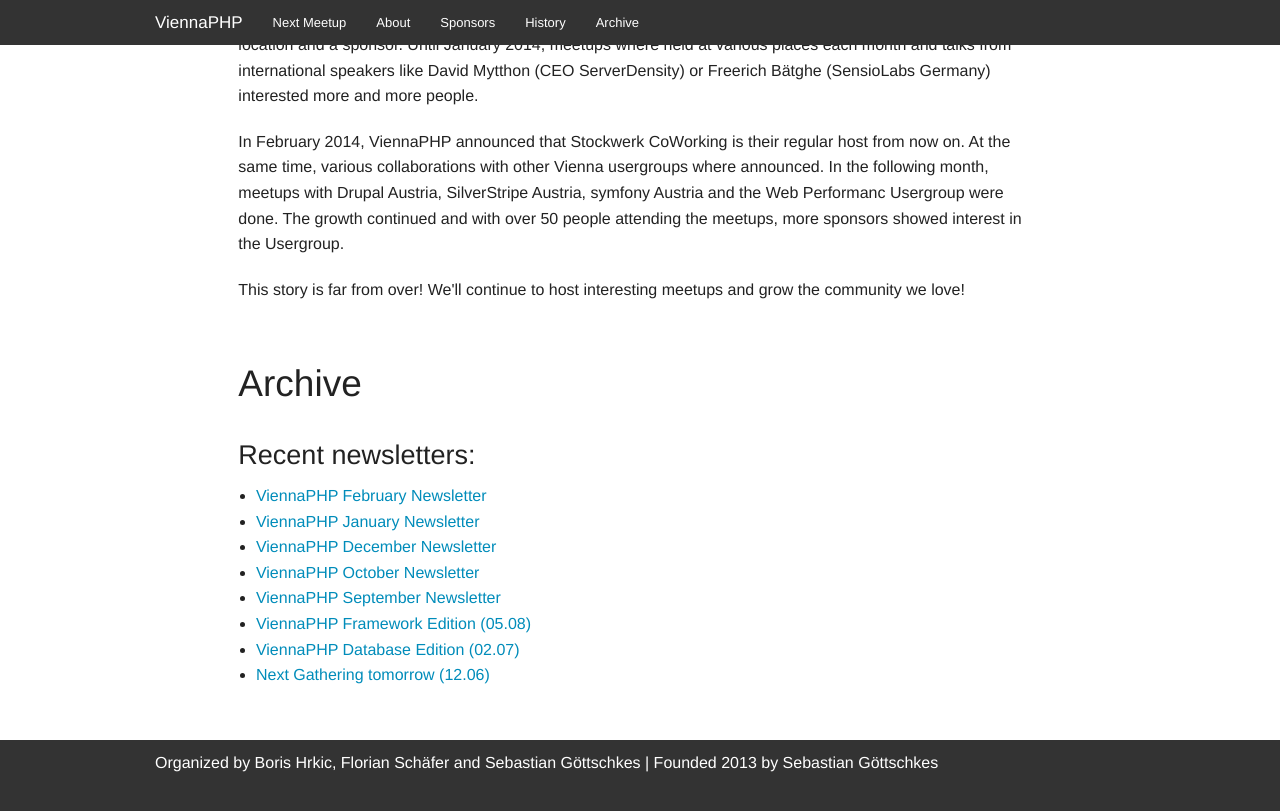
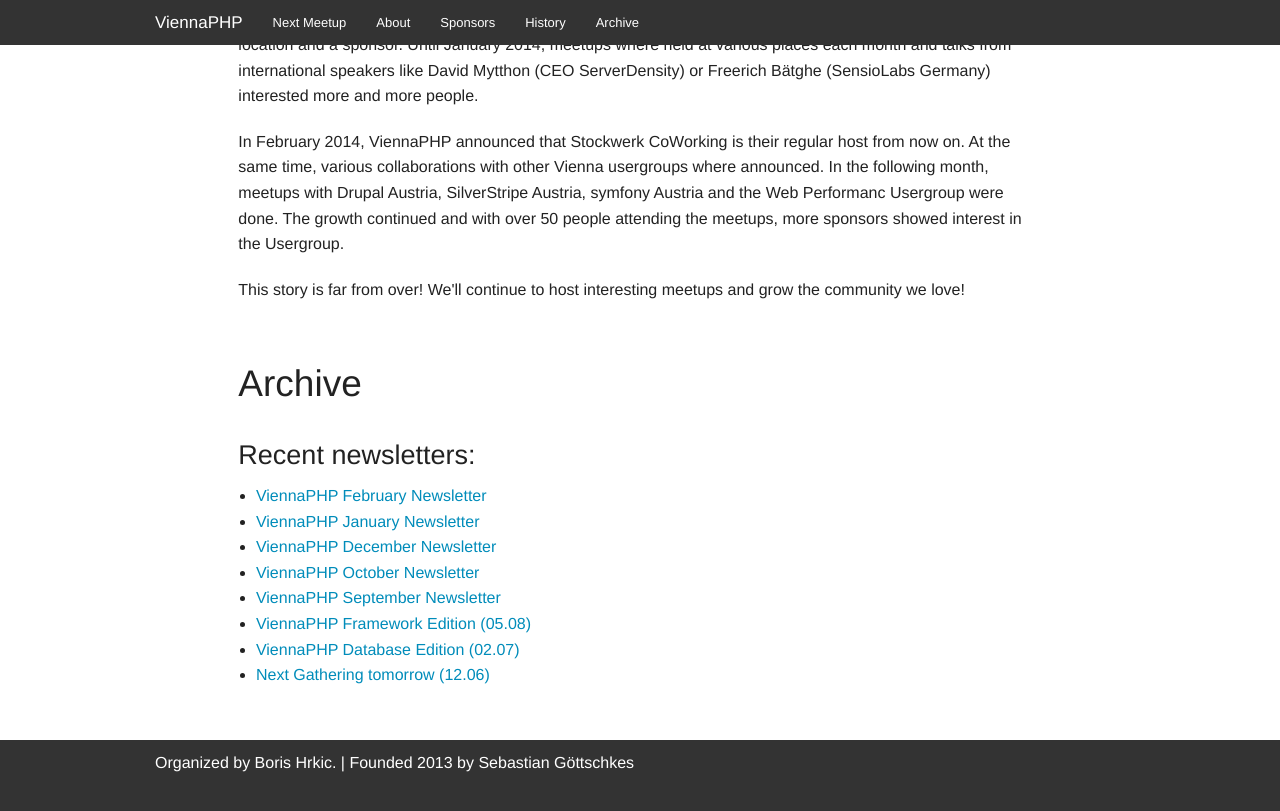
Before and after one commit to viennaphp/viennaphp.github.io, a Jekyll site: the page built from index.html, in a window 1280 px wide and 900 px high, scrolled down 3886 px. Shown: the top 811 px of the window. Built offline with Jekyll 4.4.1, drawn with Linux system fonts in a browser that asks for light colours.

Commit message:
Updated footer

```diff
--- a/_includes/footer.html
+++ b/_includes/footer.html
@@ -1,7 +1,7 @@
 <div class="contain-to-grid">
     <div class="row">
         <div class="small-12 small-centered columns">
-            <p>Organized by Boris Hrkic, Florian Schäfer and Sebastian Göttschkes | Founded 2013 by Sebastian Göttschkes</p>
+            <p>Organized by Boris Hrkic. | Founded 2013 by Sebastian Göttschkes</p>
         </div>
     </div>
 </div>
```
